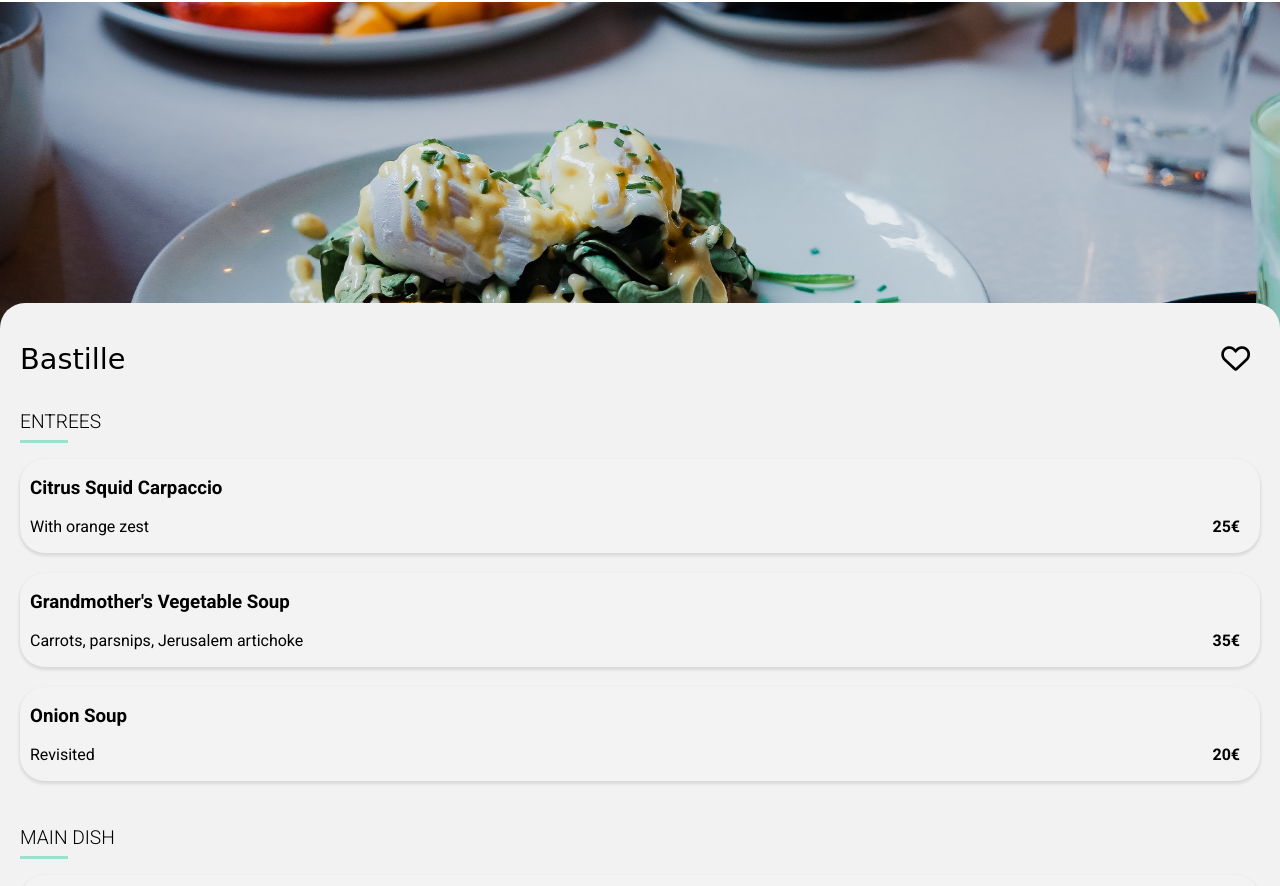
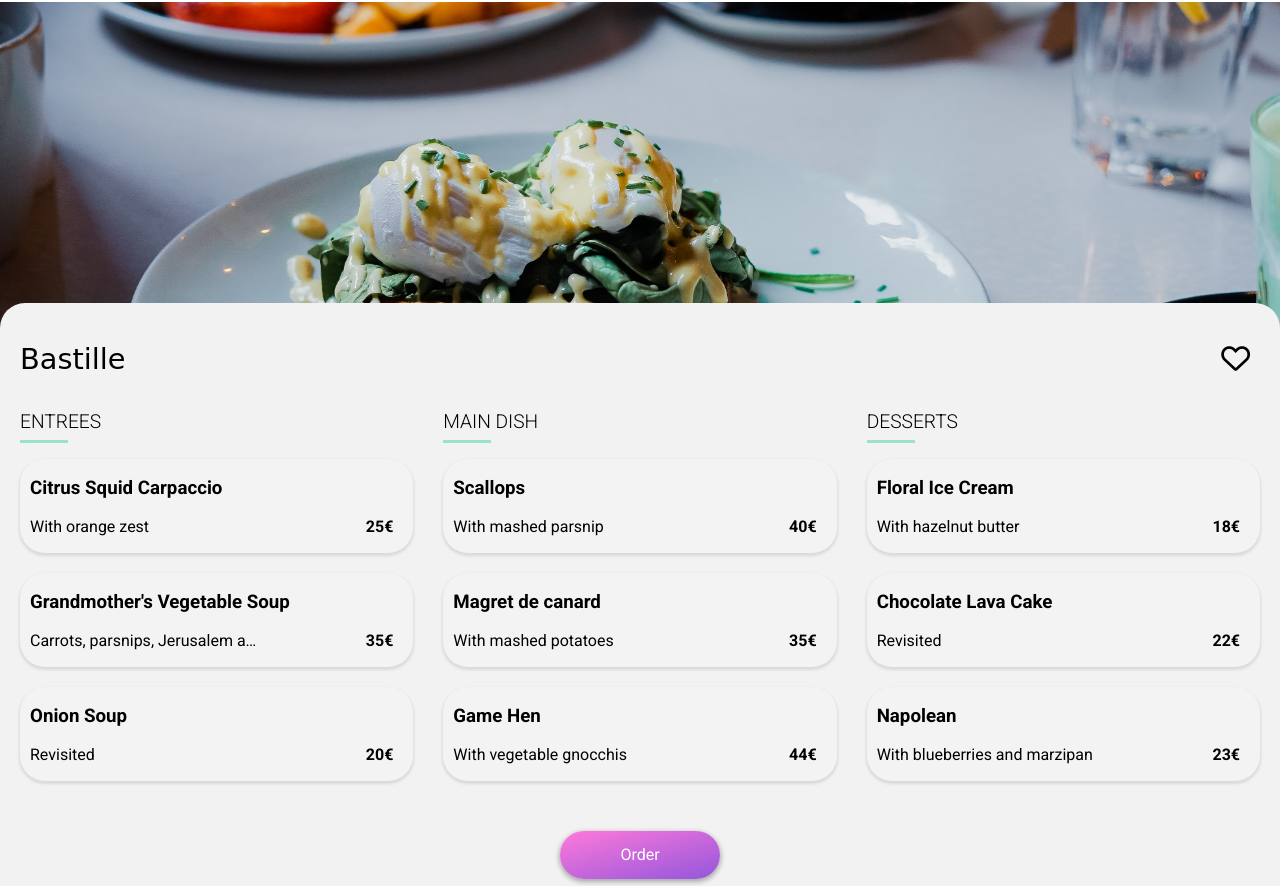
Before and after one commit to Hin274/ChongYu_3_12022022_A, a website: page menu-bastille.html in a window 1280 px wide. Shown: the part 66-952 px from the top of the page. Drawn offline with nearby package versions, Linux system fonts and the light colour scheme; files that its build step writes are made by us from their sources; a web font is replaced by a local one.

Commit message:
Added media queries for menu layout

```diff
--- a/sass/layouts/_content.scss
+++ b/sass/layouts/_content.scss
@@ -118,9 +118,17 @@
   display: grid;
   gap: $gapx3;
 
+  @media (min-width: 1025px) {
+    grid-template-columns: repeat(3, 1fr);
+  }
+
   &-item-layout {
     display: grid;
     gap: $gapx2;
+
+    @media (min-width: 769px) and (max-width: 1024px) {
+      grid-template-columns: repeat(2, 1fr);
+    }
   }
 
   &-heading {
@@ -175,6 +183,14 @@
       width: 280px;
       overflow: hidden;
       text-overflow: ellipsis;
+
+      @media (min-width: 481px) {
+        // width: 400px;
+      }
+
+      @media (min-width: 1025px) {
+        width: 230px;
+      }
     }
   }
 
@@ -229,6 +245,10 @@
 .menu-order-button-layout {
   @include container-grid-base();
   padding: $paddingx2 0 0 0;
+
+  @media (min-width: 1025px) {
+    grid-column: 2/2;
+  }
 }
 
 .fade-scale {
```
